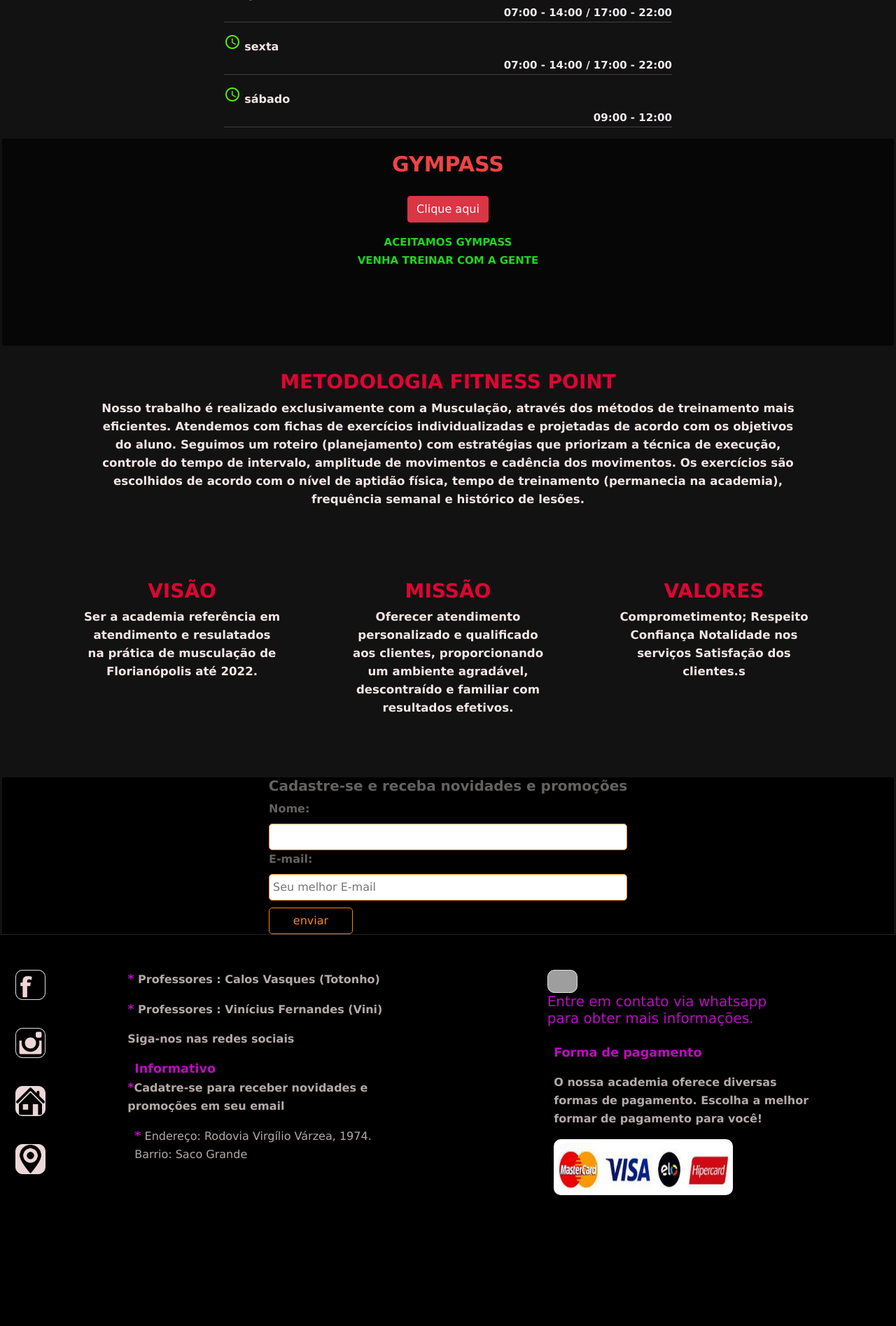
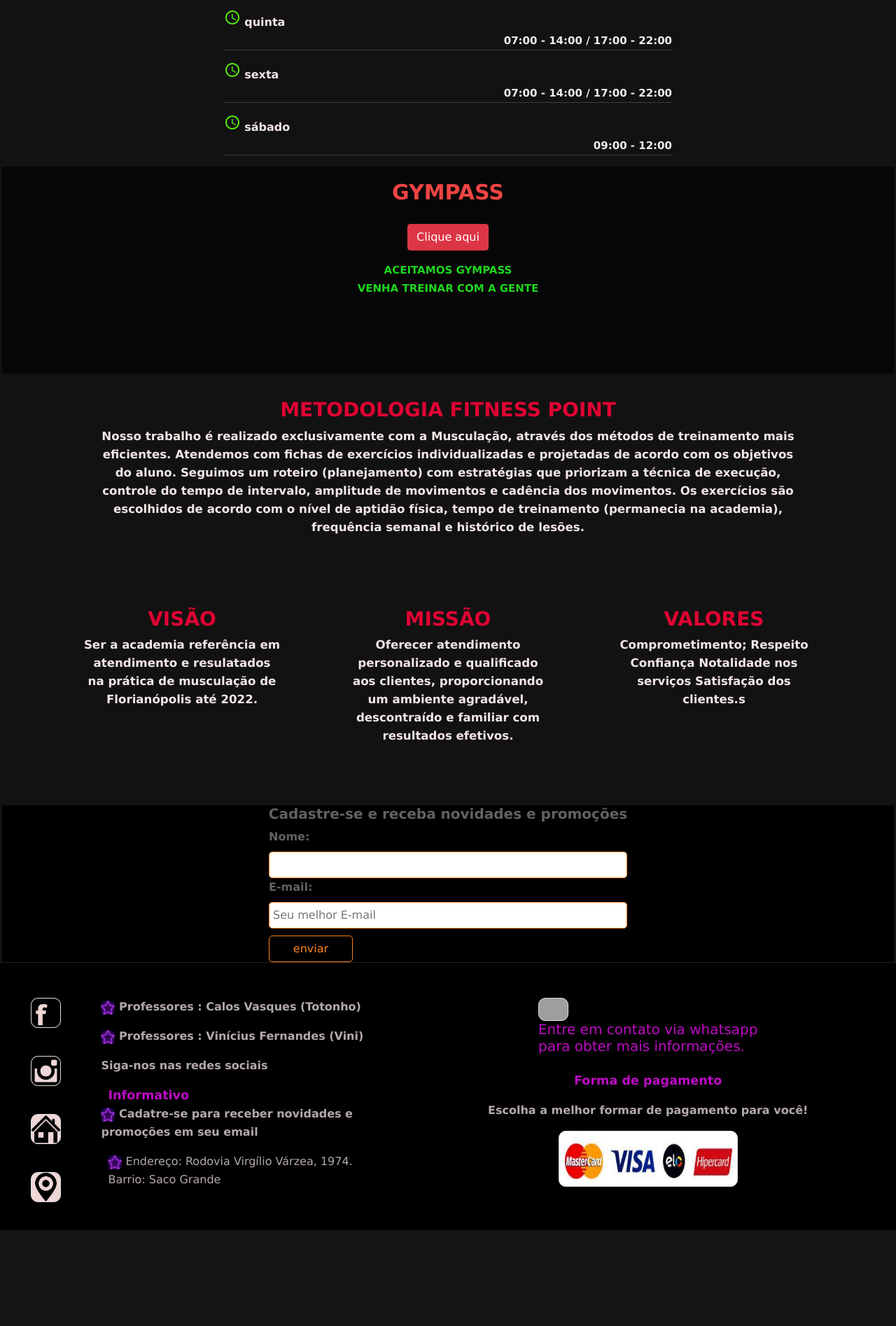
Before and after one commit to danilo992/public_php, a PHP site: page / in a window 1280 px wide. Shown: the part 3210-5105 px from the top of the page at 70% size. After the commit the page ends 4968 px from the top, so only its background shows below. Run offline with PHP 8.4, Linux system fonts and the light colour scheme; grey boxes are pictures that could not be loaded.

Commit message:
modificando img

```diff
--- a/css/style.css
+++ b/css/style.css
@@ -10,6 +10,8 @@
 
 body {
     background-color: #000 !important;
+    width: 100vw;
+    height: 100vh;
 }
 /*CONTAINER HEADER*/
 .container-header {
@@ -294,21 +306,21 @@
 
 
 /*section gympass*/
-.container-section-4 {
+.section-gympass {
     background-color: #070607;
     text-align: center;
     height: 37vh;
     width: 99.5%;
 }
 
-.container-section-4 p {
+.section-gympass p {
     color: hsl(120, 75%, 48%);
     text-transform: uppercase;
     font-size: 15px;
     margin-top: 15px;
 }
 
-.container-section-4 h3 {
+.section-gympass h3 {
     color: hsl(0, 83%, 60%);
     font-weight: 900;
     text-transform: uppercase;
@@ -474,7 +486,7 @@
 footer {
     display: flex !important;
     background-color: #000;
-    height: 70vh;
+
     width: 99.9%;
     padding-top: 50px;
     border-top: 1px solid rgba(209, 191, 191, 0.171);
@@ -490,24 +502,21 @@
     border: 1px solid rgb(226, 222, 222);
 }
 
-aside {
-    width: 10vw;
-}
-
 .aside-whats {
-    width: 50%;
+    width: 50vw;
+    display: flex;
+    flex-direction: column;
+    justify-content: flex-start;
 }
 
 .aside-whats a {
     display: flex;
-    justify-content: center;
     color: rgb(189, 11, 196);
     text-decoration: none;
 }
 
 .aside-whats a:hover {
     display: flex;
-    justify-content: center;
     color: #0ec518ad;
     text-decoration: none;
 }
@@ -516,24 +525,13 @@
     border-radius: 10px;
 }
 
-/*pagseguro*/
-.pagseguro aside {
-    margin-left: -6.5vw;
-    width: 30vw;
-}
-.pagseguro img {
-    width: 300px;
-    height: 100px;
-    background-color: #000;
-    border: none;
-}
 /*redes-sociais*/
 .list-redes-social img {
     border-radius: 10px;
 }
 
 .list-redes-social a figure {
-    margin: 0 0 40px 0;
+    margin: 0 0 40px 10px;
 }
 
 .list-redes-social a:hover {
@@ -553,23 +551,22 @@
     margin-left: -10px;
 }
 
+.endereco img {
+    width: 20px;
+    height: 20px;
+    border: none;
+}
+
 .img-cartoes img{
     width: 20vw;
     height: 10vh;
 }
 
-.img-cartoes strong {
-    font-size: 10px;
-}
 
-.autor {
-    font-size: 7.7px;
-    padding: 0 20px 20px 20px;
-}
 
 /*fim-footer*/
 /*---- @media screen --------------------------*/
-@media screen and (min-width: 320px) and (max-width:640px){
+@media screen and (min-width: 280px) and (max-width:640px){
     body {
         margin: 0;
         padding: 0;
--- a/index.php
+++ b/index.php
@@ -270,11 +270,12 @@
                 </section>
                 <!--FIM HORAS-->
                 <!--section 4-->
-                <section class="container-section-4">
+                <section class="section-gympass">
                    <div class="container-gympass">
                       <h3>
                         Gympass
                       </h3>
+
                       <a href="https://www.gympass.com/negocios/fitness-point-academia-358d9123-ad0b-4161-8295-cfa7e0a96b10" target="_blank">
                         <button type="button" class="btn btn-danger">Clique aqui</button>
                       </a>
@@ -369,15 +370,15 @@
 
       <!--aside 2-->
       <aside class="endereco">
-        <p><strong>*</strong> Professores : Calos Vasques (Totonho)</p>
-        <p><strong>*</strong> Professores : Vinícius Fernandes (Vini)</p>
+        <p><img src="img/estrela.png"> Professores : Calos Vasques (Totonho)</p>
+        <p><img src="img/estrela.png"> Professores : Vinícius Fernandes (Vini)</p>
           <address>
 
       <p>Siga-nos nas redes sociais</p>
       <strong>Informativo</strong>
-      <p><strong>*</strong>Cadatre-se para receber novidades e promoções em seu email</p>
+      <p><img src="img/estrela.png"> Cadatre-se para receber novidades e promoções em seu email</p>
 
-      <strong>*</strong> Endereço: Rodovia Virgílio Várzea, 1974. Barrio: Saco Grande
+      <img src="img/estrela.png"> Endereço: Rodovia Virgílio Várzea, 1974. Barrio: Saco Grande
           </address>
     </aside>
 
@@ -388,20 +389,16 @@
             <figcaption><h5>Entre em contato via whatsapp<br> para obter mais informações.</h5></figcaption>
           </figure>
         </a>
-        <aside class="pagseguro">
-          <aside>
             <p><strong>Forma de pagamento</strong></p>
-
             <p>
-              O nossa academia oferece diversas formas de pagamento.
               Escolha a melhor formar de pagamento para você!
             </p>
+            <div class="img-cartoes">
+              <figure>
+                <img src="img/cartoes.png">
+              </figure>
+            </div>
 
-            <figure class="img-cartoes">
-              <img src="img/cartoes.png">
-
-            </figure>
-        </aside>
       </aside>
     </footer>
     <!--fim-footer-->
--- a/processa.php
+++ b/processa.php
@@ -12,7 +12,7 @@
 $resultado_usuario = mysqli_query($conn, $result_usuario);
 
 if(mysqli_insert_id($conn)) {
-    $_SESSION['msg'] = "<strong> Usuário cadastrado com sucesso </strong> ";
+    $_SESSION['msg'] = "<small> Usuário cadastrado com sucesso </small> ";
     header("location: index.php");
 }else {
     header("location: index.php");
```
Also changed, not shown: other parts of css/style.css (+82 -37 lines), avaliacaoFisica.php (+7 -4 lines), css/avaliacao.css (+22 -16 lines), css/stylesheet.css (+15 -1 lines), modalidade.php (+8 -5 lines), plano.php (+11 -13 lines), img/estrela.png (added).
